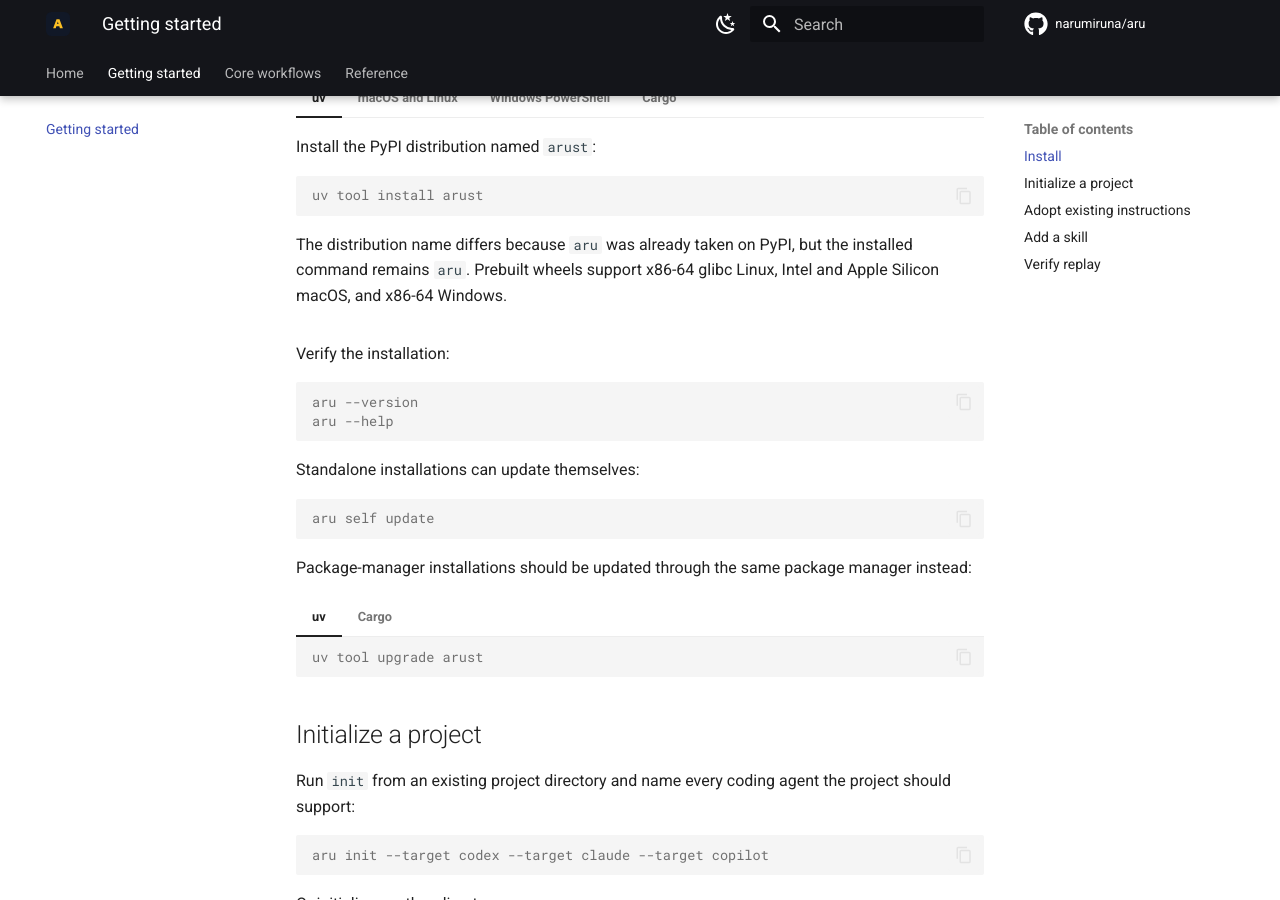
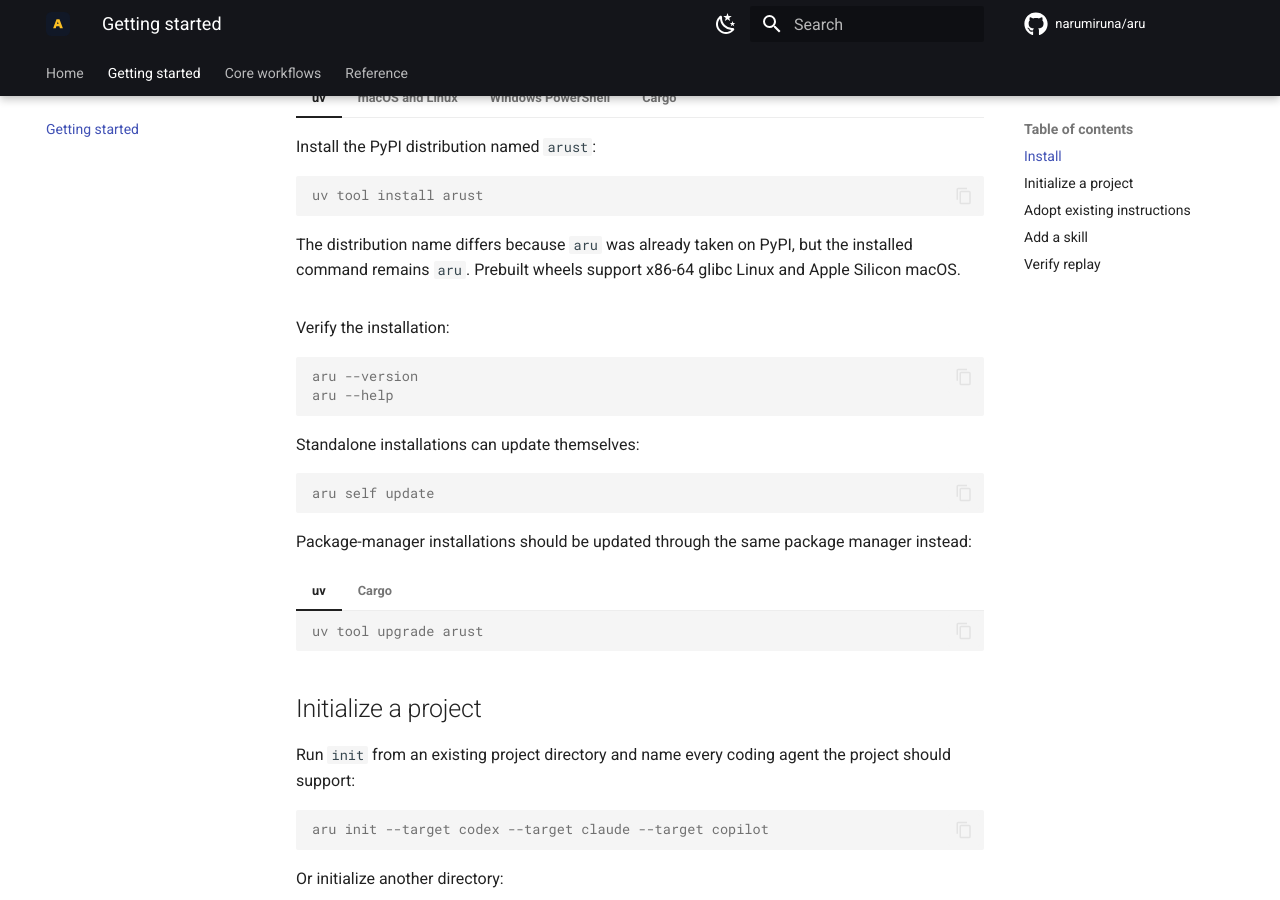
Before and after one commit to narumiruna/aru, an MkDocs documentation site: the page built from docs/public/getting-started.md, in a window 1280 px wide and 900 px high, scrolled down 308 px. Built offline with MkDocs 1.6.1 and Material for MkDocs 9.7.7, drawn with Linux system fonts in a browser that asks for light colours; comment, search, counter and statistics services are not loaded.

````diff
--- a/docs/public/getting-started.md
+++ b/docs/public/getting-started.md
@@ -15,7 +15,7 @@ Aru requires a system `git` executable.
     ```
 
     The distribution name differs because `aru` was already taken on PyPI, but the installed command remains `aru`.
-    Prebuilt wheels support x86-64 glibc Linux, Intel and Apple Silicon macOS, and x86-64 Windows.
+    Prebuilt wheels support x86-64 glibc Linux and Apple Silicon macOS.
 
 === "macOS and Linux"
 
````
Also changed, not shown: README.md (+1 -1 lines), docs/releasing.md (+3 -4 lines), 3 other files.
